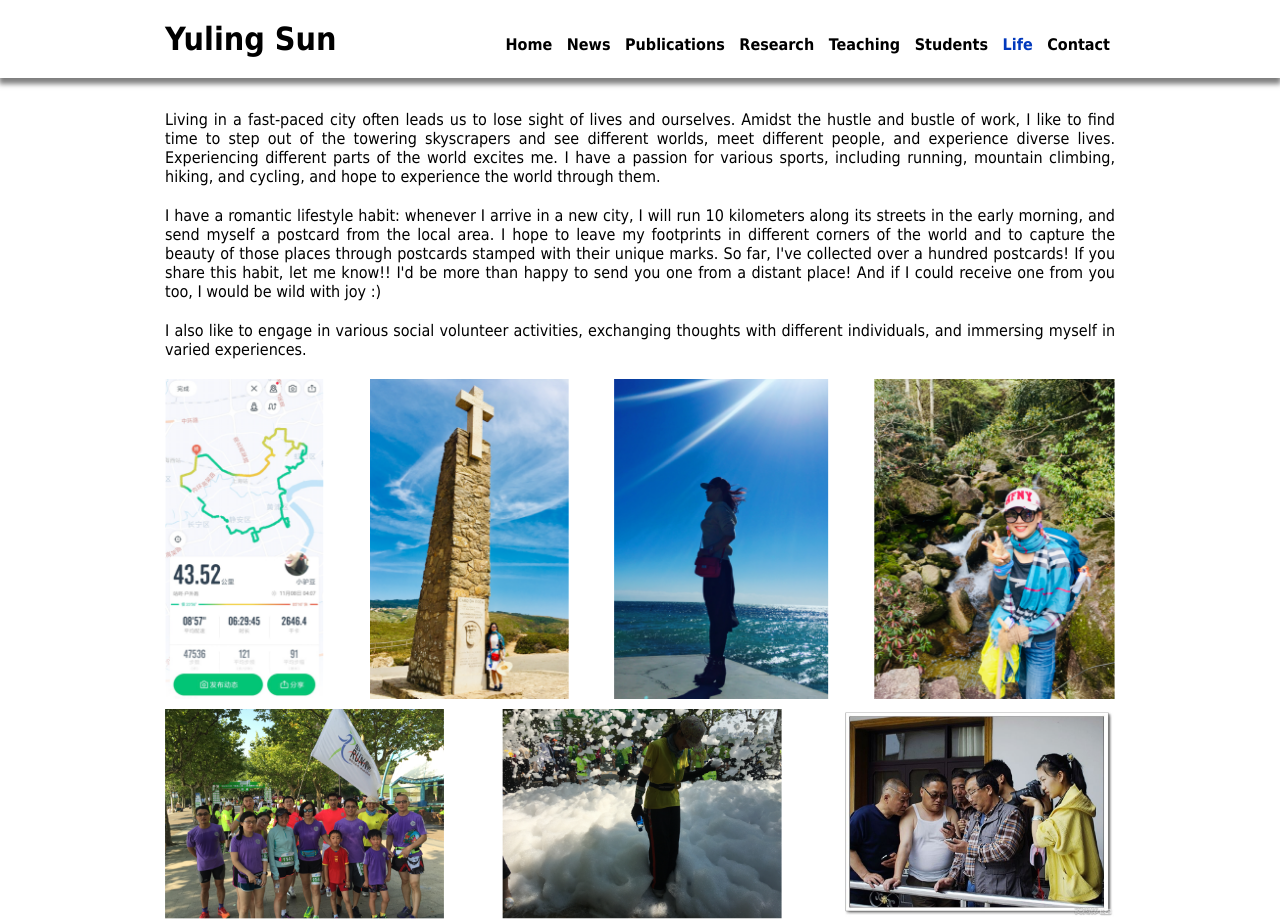
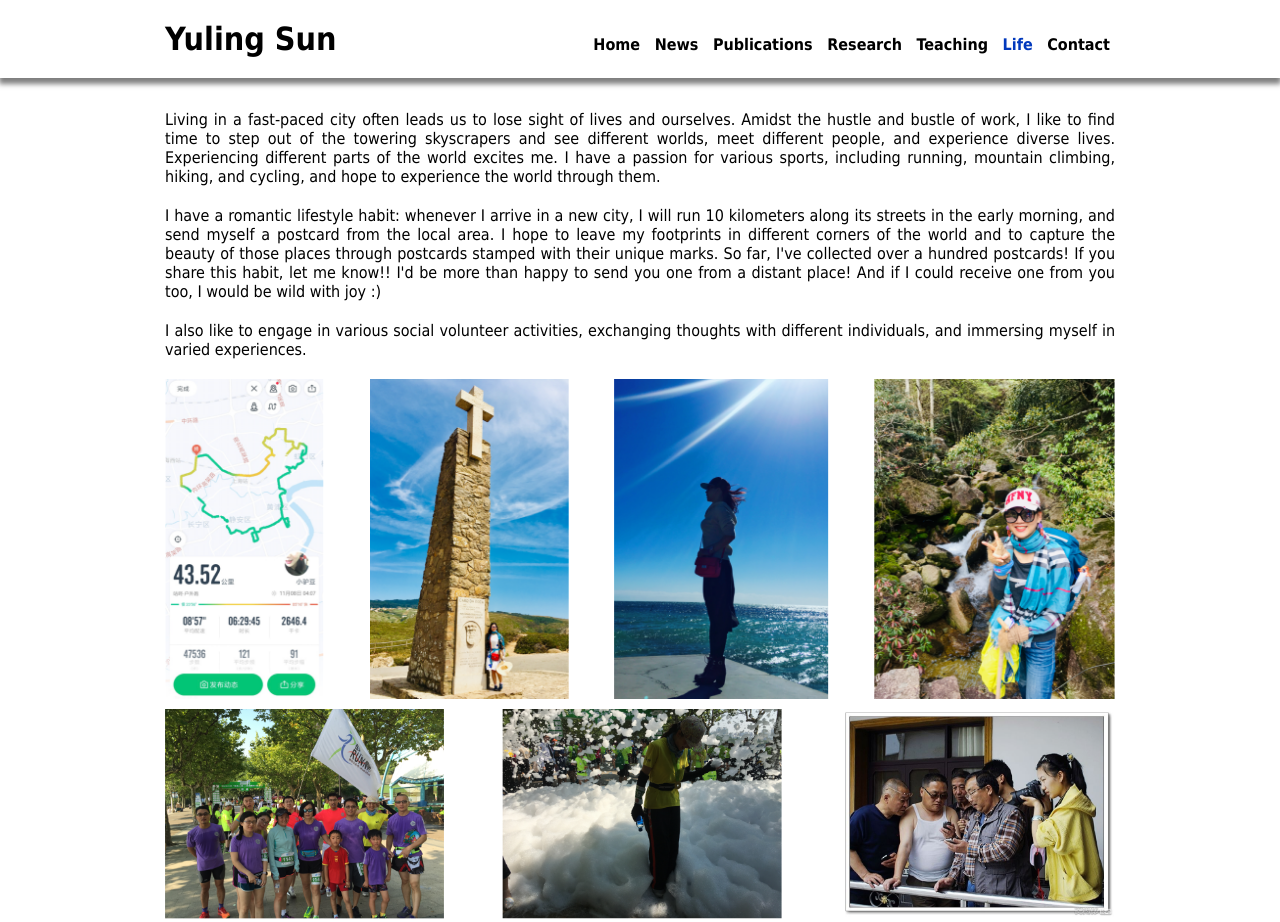
Before and after one commit to yulingsun-hci/yulingsun-hci.github.io, a plain HTML site: page personalLife.html in a window 1280 px wide. Shown: the top 922 px of the page. Drawn offline with Linux system fonts and the light colour scheme.

Commit message:
Update personalLife.html

```diff
--- a/personalLife.html
+++ b/personalLife.html
@@ -20,7 +20,7 @@
         <span onclick="changeMenu(2)">Publications</span>
         <span onclick="changeMenu(3)">Research</span>
         <span onclick="changeMenu(4)">Teaching</span>
-        <span onclick="changeMenu(5)">Students</span>
+       <!-- <span onclick="changeMenu(5)">Students</span> -->
         <span class="active" onclick="changeMenu(null)">Life</span>
         <span onclick="changeMenu(7)">Contact</span>
       </div>
```
